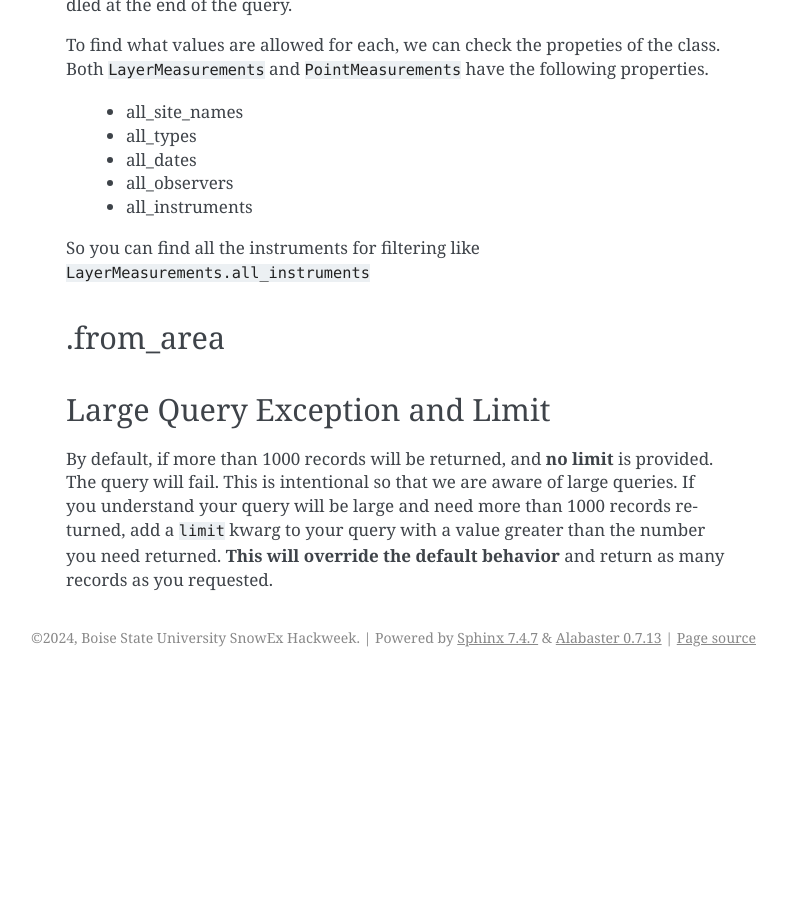
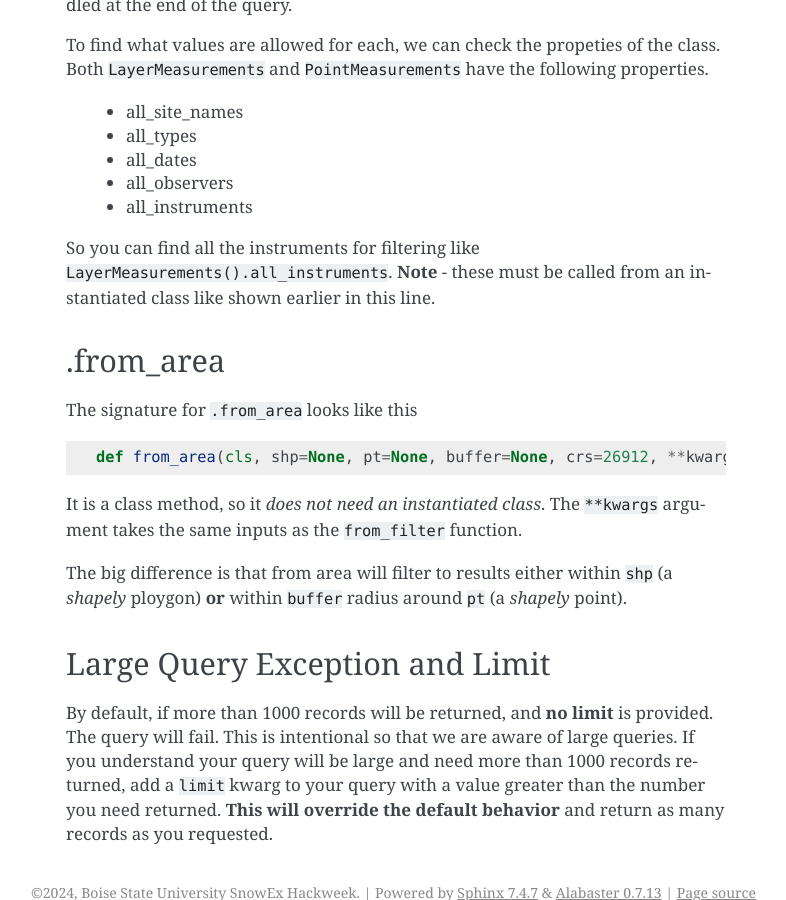
Before and after one commit to SnowEx/snowexsql, a Sphinx documentation site: the page built from docs/api.rst, in a window 1280 px wide and 900 px high, scrolled down 1326 px. Shown: the whole window, without its empty margins (354-1140 px from the left). Built offline with Sphinx 7.4.7, drawn with Linux system fonts in a browser that asks for light colours; before the commit the page ends 2003 px from its top, so only the background shows below that.

Commit message:
Further documentation of the api methodology

```diff
--- a/docs/api.rst
+++ b/docs/api.rst
@@ -77,12 +77,26 @@ the following properties.
  * all_observers
  * all_instruments
 
-So you can find all the instruments for filtering like :code:`LayerMeasurements.all_instruments`
-
-
+So you can find all the instruments for filtering like :code:`LayerMeasurements().all_instruments`.
+**Note** - these must be called from an instantiated class like shown earlier
+in this line.
 
 .from_area
 ----------
+
+The signature for :code:`.from_area` looks like this
+
+.. code-block:: python
+
+    def from_area(cls, shp=None, pt=None, buffer=None, crs=26912, **kwargs):
+
+It is a class method, so it *does not need an instantiated class*.
+The :code:`**kwargs` argument takes the same inputs as the :code:`from_filter`
+function.
+
+The big difference is that from area will filter to results either within
+:code:`shp` (a `shapely` ploygon) **or** within :code:`buffer` radius
+around :code:`pt` (a `shapely` point).
 
 
 Large Query Exception and Limit
```
